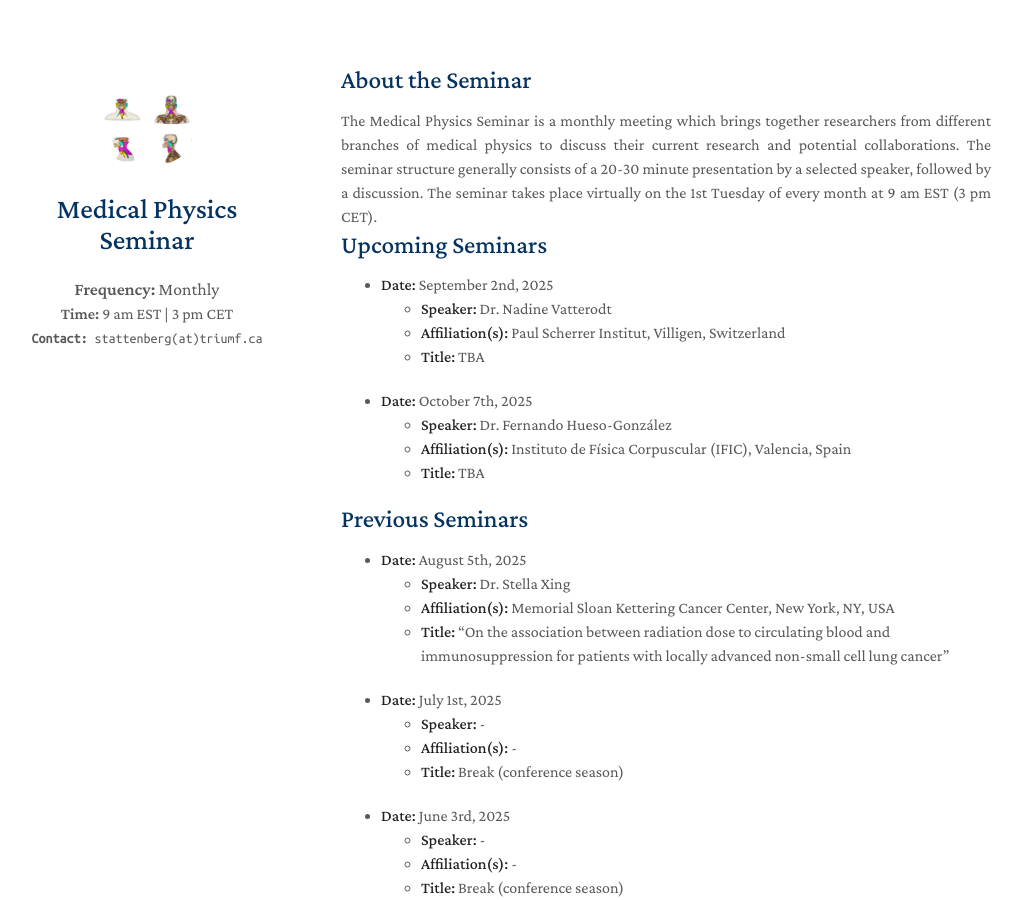
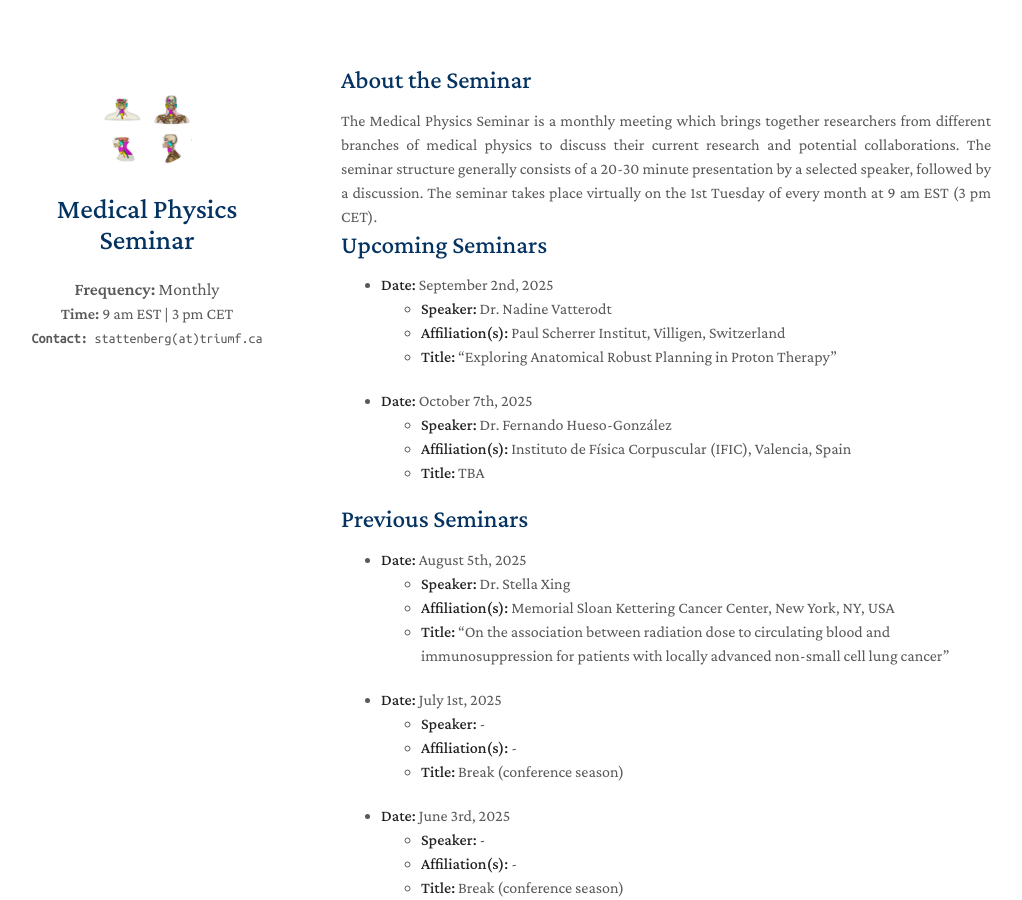
Before and after one commit to MedPhysSeminar/MedPhysSeminar.github.io, a Jekyll site: the page built from index.md, in a window 1280 px wide and 900 px high. Shown: the whole window, without its empty margins (129-1151 px from the left). Built offline with Jekyll 4.4.1, drawn with Linux system fonts in a browser that asks for light colours; nearby versions of some CDN libraries; a style sheet for code colours, icons or effects is not loaded; our own code applies the rules of GitHub Pages for plain Markdown files.

Commit message:
Update index.md

```diff
--- a/index.md
+++ b/index.md
@@ -12,7 +12,7 @@ layout: homepage
 - **Date:** September 2nd, 2025
   - **Speaker:** Dr. Nadine Vatterodt
   - **Affiliation(s):** Paul Scherrer Institut, Villigen, Switzerland
-  - **Title:** TBA
+  - **Title:** "Exploring Anatomical Robust Planning in Proton Therapy"
 
 - **Date:** October 7th, 2025
   - **Speaker:** Dr. Fernando Hueso-González
```
